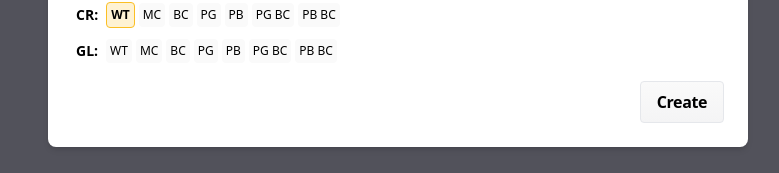
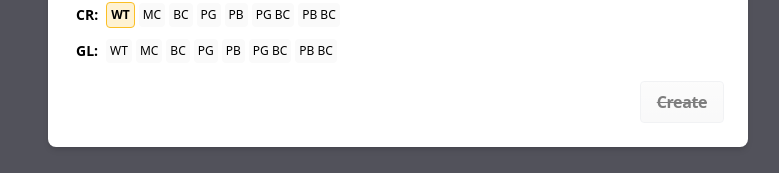
Before and after one commit to baidargul/GulOpticalPrescriptionStore, a Next.js app: page /prescription/add/1 in a window 1280 px wide. Shown: the part 534-707 px from the top of the page, without its empty margins (242-1021 px from the left). Built offline with nearby package versions, Linux system fonts and the light colour scheme; no server answers; the database is empty.

Commit message:
create button now respond to session

```diff
--- a/components/EyeGlassesPrescriptionTable.tsx
+++ b/components/EyeGlassesPrescriptionTable.tsx
@@ -19,6 +19,7 @@ type Props = {
 };
 
 const EyeGlassesPrescriptionTable = (props: Props) => {
+  const [session, setSession] = useState<any>(null);
   const [isSaving, setIsSaving] = useState(false);
   const [isMounted, setIsMounted] = useState(false);
   const [phone, setPhone] = useState(props.phone);
@@ -63,6 +64,15 @@ const EyeGlassesPrescriptionTable = (props: Props) => {
   const router = useRouter();
 
   useEffect(() => {
+    const validateUser = async () => {
+      const res = await serverActions.user.session.validateSession("token");
+      if (res) {
+        setSession(res);
+      }
+    };
+
+    validateUser();
+
     const find = async () => {
       if (props.phone) {
         const res: SERVER_RESPONSE = await serverActions.customer.list(
@@ -925,7 +935,12 @@ const EyeGlassesPrescriptionTable = (props: Props) => {
 
         <div className="flex justify-end items-center w-full mt-4">
           <div className="w-full sm:w-fit">
-            <Button onClick={handleCreateCard}>Create</Button>
+            <Button
+              disabled={session ? false : true}
+              onClick={handleCreateCard}
+            >
+              Create
+            </Button>
           </div>
         </div>
       </div>
--- a/components/ui/Button.tsx
+++ b/components/ui/Button.tsx
@@ -3,13 +3,15 @@ import React from "react";
 type Props = {
   children: React.ReactNode;
   onClick?: () => void;
+  disabled?: boolean;
 };
 
 const Button = (props: Props) => {
   return (
     <button
       onClick={props.onClick}
-      className="w-full p-2 transition-all duration-500 bg-gradient-to-t from-zinc-100 to-zinc-50 rounded px-4 border font-semibold tracking-tight"
+      disabled={props.disabled ? props.disabled : false}
+      className="w-full p-2 disabled:opacity-50 disabled:line-through transition-all duration-500 bg-gradient-to-t from-zinc-100 to-zinc-50 rounded px-4 border font-semibold tracking-tight"
     >
       {props.children}
     </button>
```
